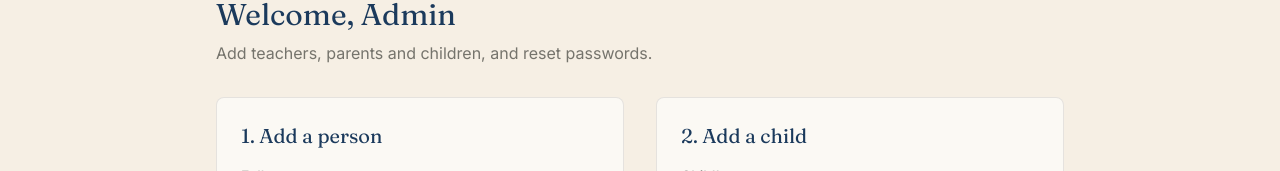
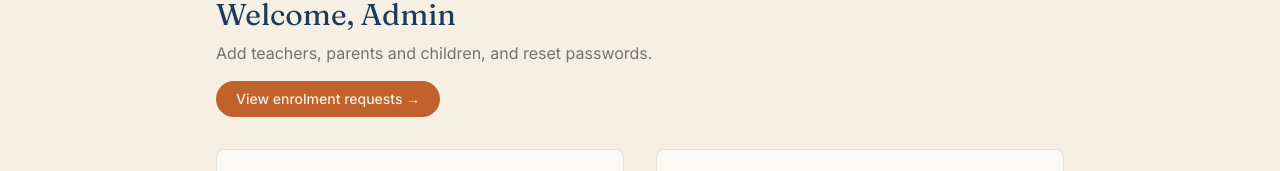
Before and after one commit to SamiHotak26/Taleem-And-Tarbiyah, a Next.js app: page /admin/dashboard in a window 1280 px wide. Shown: the part 168-339 px from the top of the page. Built offline with nearby package versions, Linux system fonts and the light colour scheme; no server answers; the database is empty.

Commit message:
Update page.tsx

```diff
--- a/app/admin/dashboard/page.tsx
+++ b/app/admin/dashboard/page.tsx
@@ -1,3 +1,4 @@
+import Link from "next/link";
 import { getServerSession } from "next-auth";
 import { authOptions } from "@/lib/auth";
 import { db } from "@/lib/db";
@@ -65,6 +66,12 @@ export default async function AdminDashboard({
       <p className="mt-2 text-ink/60">
         Add teachers, parents and children, and reset passwords.
       </p>
+            <Link
+        href="/admin/dashboard/enquiries"
+        className="mt-4 inline-block rounded-full bg-clay px-5 py-2 text-sm font-medium text-cream hover:bg-clay-dark transition-colors"
+      >
+        View enrolment requests →
+      </Link>
 
       {searchParams.msg && (
         <p className="mt-6 rounded-md bg-sage/15 px-4 py-3 text-sm font-medium text-sage">
```
